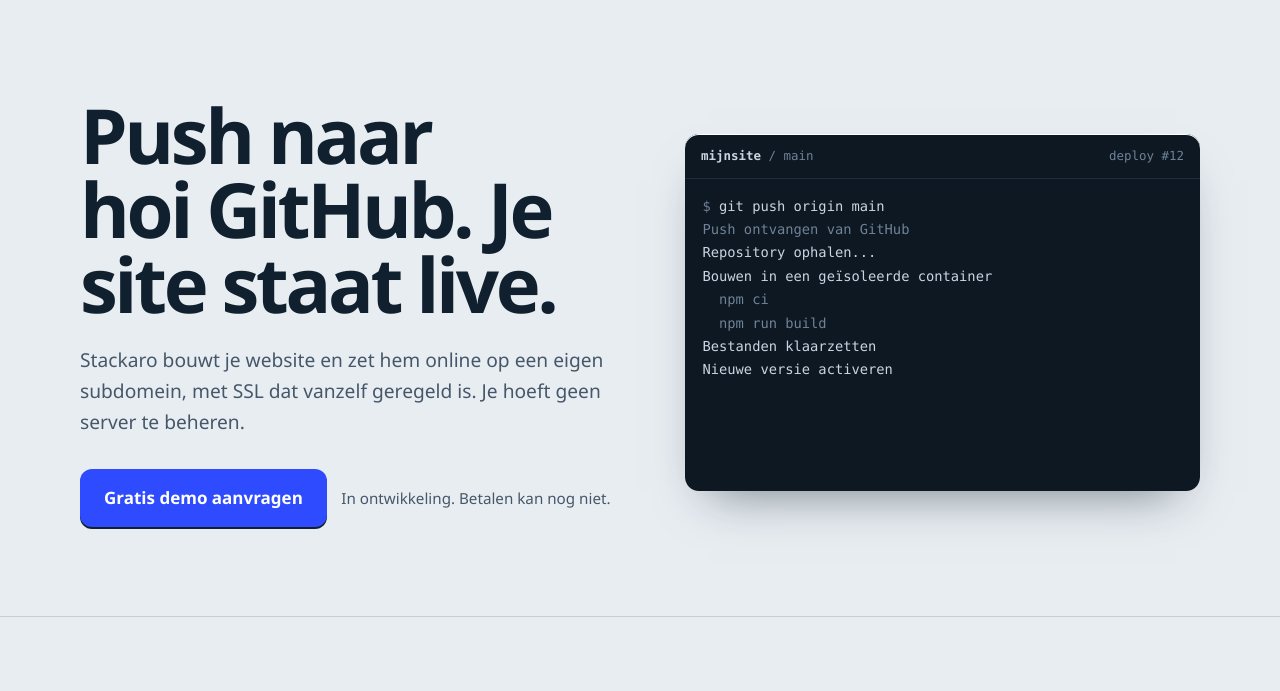
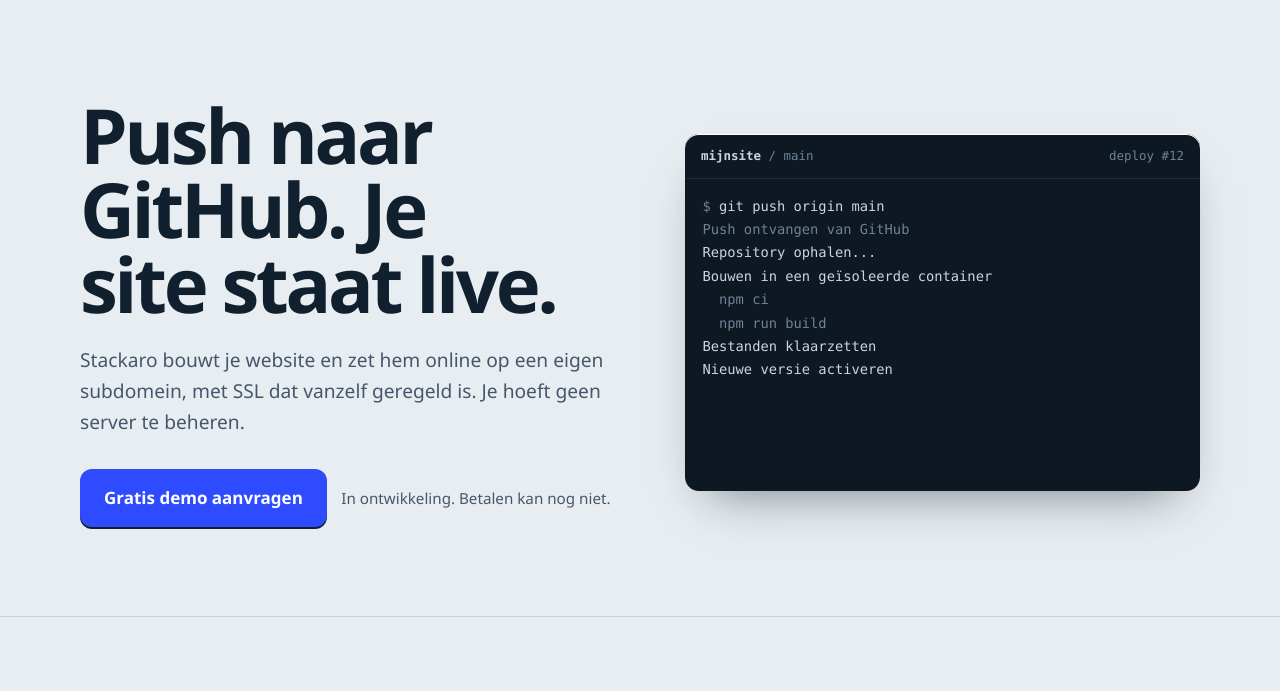
Before and after one commit to gmxjnr/stackaro-site, a plain HTML site: page index.html in a window 1280 px wide. Shown: the part 73-764 px from the top of the page. Drawn offline with Linux system fonts and the light colour scheme.

Commit message:
Fix typo in header text in index.html

```diff
--- a/index.html
+++ b/index.html
@@ -153,7 +153,7 @@
   <section class="hero">
     <div class="wrap">
       <div>
-        <h1>Push naar hoi GitHub. Je site staat live.</h1>
+        <h1>Push naar GitHub. Je site staat live.</h1>
         <p class="lede">Stackaro bouwt je website en zet hem online op een eigen subdomein, met SSL dat vanzelf geregeld is. Je hoeft geen server te beheren.</p>
         <div class="actions">
           <a class="btn" href="#demo">Gratis demo aanvragen</a>
```
